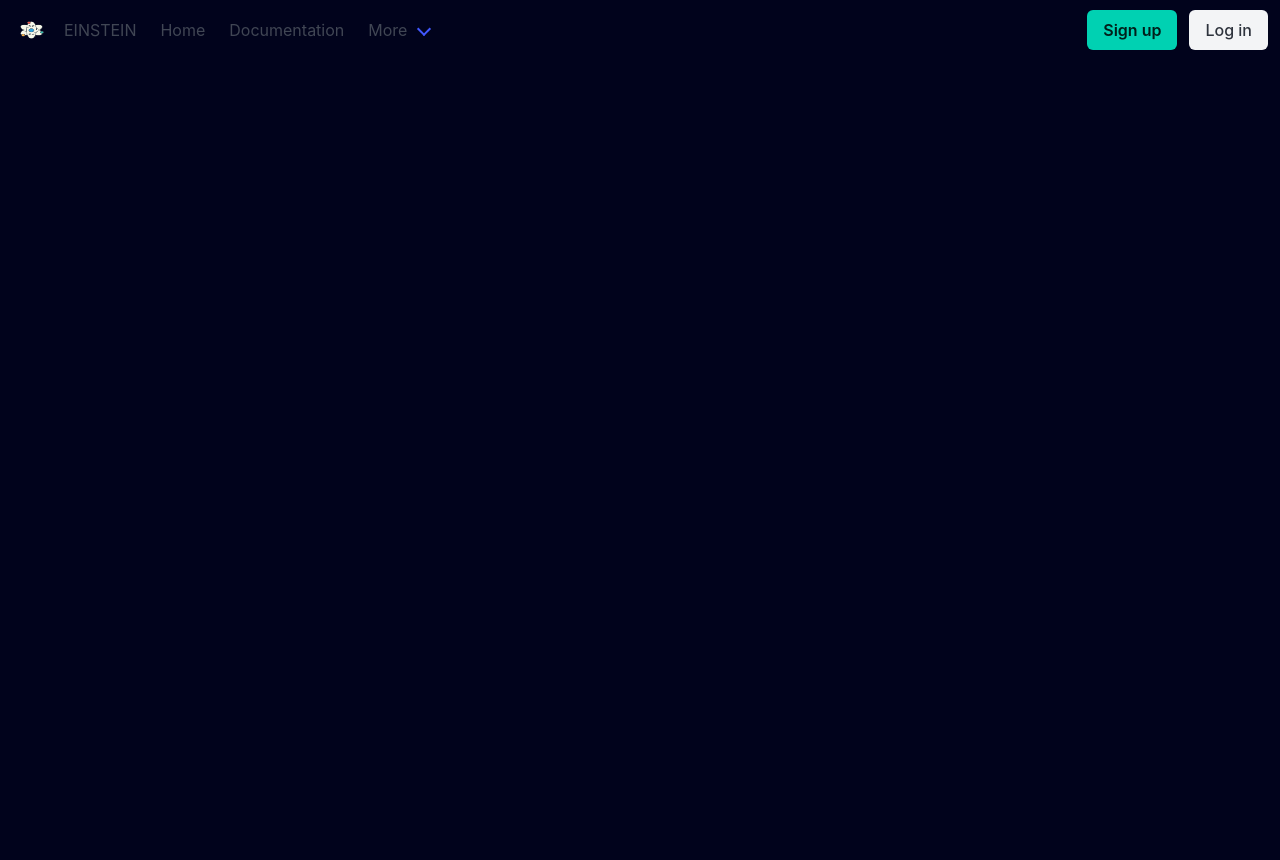
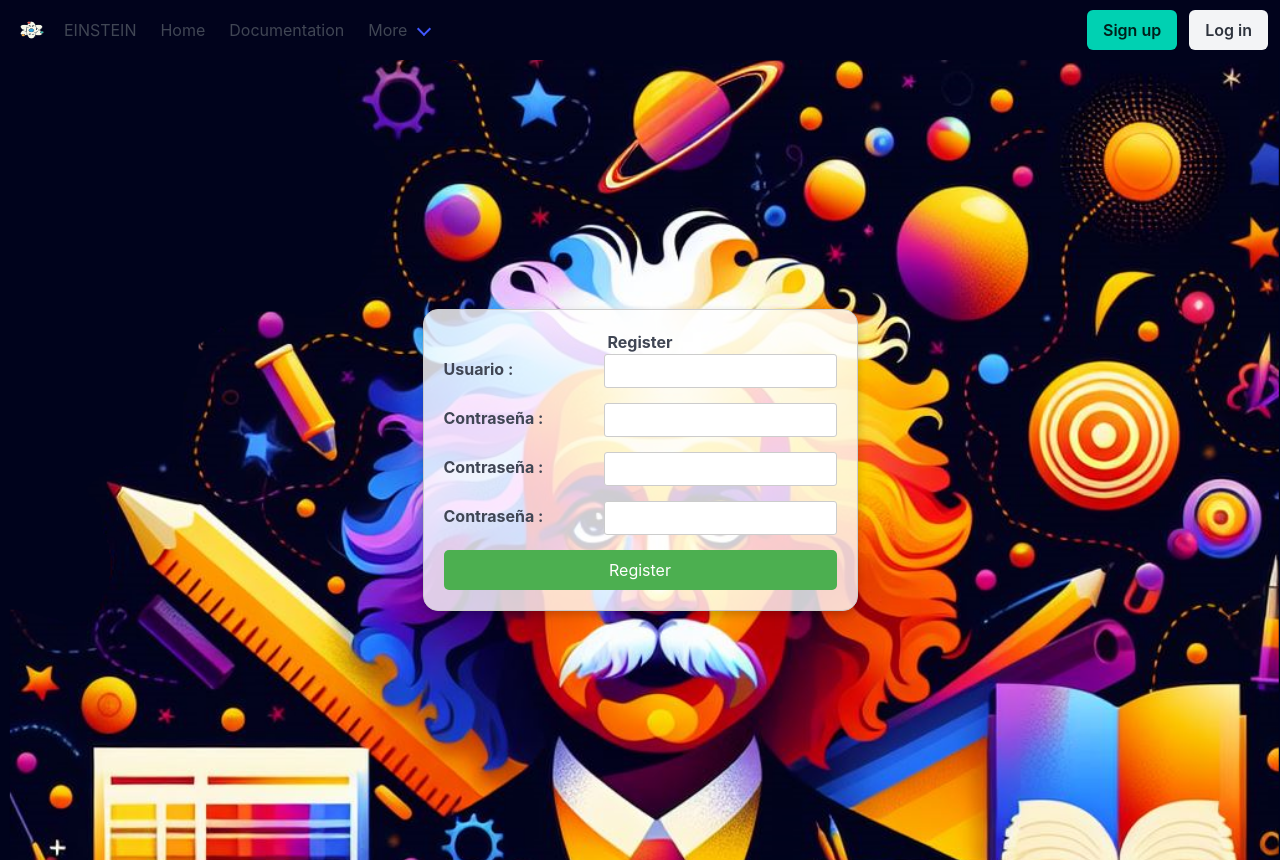
Before and after one commit to HernanElichiry/TP.Final.FullStack, a React (Vite) app: page /register in a window 1280 px wide. Before the commit the page ends 800 px from the top, so only its background shows below. Built offline with nearby package versions, Linux system fonts and the light colour scheme.

Commit message:
actualizacion del register y modificacion del login

```diff
--- a/src/App.jsx
+++ b/src/App.jsx
@@ -12,6 +12,7 @@ import LoginForm from "./LandigPage/Login/login";
 import MyCourses from "./LandigPage/User/myCourses";
 import Favorites from "./LandigPage/User/favorites";
 import ProfessorMenu from "./LandigPage/User/professor";
+import RegisterForm from "./LandigPage/Login/register";
 
 function App() {
   return (
@@ -21,6 +22,7 @@ function App() {
         <Routes>
           <Route path="/" element={<HomePage />} />
            <Route path="Login" element={<LoginForm />} />
+           <Route path="register" element= {<RegisterForm />}/>
          {/*  <Route path="/login" element={<LoginForm onLogin={handleLogin} />} />*/}
           <Route path="/usermenu/*" element={<UserMenu />} >
             <Route path="change-password" element={<ChangePasswordForm />} />
--- a/src/LandigPage/Home/HomePage.jsx
+++ b/src/LandigPage/Home/HomePage.jsx
@@ -1,8 +1,7 @@
 import { HomePageText } from "../Background/Background";
 import React from "react";
 import ResponsiveCarousel from "../Carousel/ResponsiveCarousel";
-import UserMenu from "../User/user";
-import LoginForm from "../Login/login";
+
 
 const courses = [
   {
--- a/src/LandigPage/Login/login.css
+++ b/src/LandigPage/Login/login.css
@@ -2,19 +2,27 @@
     display: flex;
     align-items: center;
     height: 100vh;
+    background-image: url('../Background/einstein4.png'); /* Ruta a tu imagen */
+    background-size: cover;
+    background-position: center;
   }
 
+
 .login-container {
-    width: 400px;
+    background-color: rgba(255, 255, 255, 0.8);
+    width: 400;
     margin: 0 auto;
     padding: 20px;
     border: 1px solid #ccc;
-    border-radius: 5px;
-    background-color: #f9f9f9;
+    border-radius: 15px;
+    box-shadow: 0 4px 8px rgba(0, 0, 0, 0.2);
+
   }
   h2{
     justify-content: center;
     display: flex;
+    font-weight: bold;
+
   }
 
   .login-form {
@@ -29,8 +37,9 @@
   }
 
   label {
-    font-weight: bold;
+    font-weight:bold;
     margin-bottom: 5px;
+
 
   }
 
@@ -46,7 +55,7 @@
     background-color: #4caf50;
     color: #fff;
     border: none;
-    border-radius: 3px;
+    border-radius: 5px;
     cursor: pointer;
   }
 
--- /dev/null
+++ b/src/LandigPage/Login/register.jsx
@@ -0,0 +1,80 @@
+import React, { useState } from "react";
+import { useNavigate } from 'react-router-dom';
+import "./login.css";
+import  einsteinImage from '../Background/einstein4.png'
+const RegisterForm = () => {
+  const [email, setEmail] = useState("");
+  const [password, setPassword] = useState("");
+  const navigate = useNavigate();
+
+  const handleLogin = () => {
+
+     // Lógica de autenticación aquí
+    // Si es exitoso:
+
+      navigate('/Login');
+
+
+  };
+
+  return (
+    <div>
+      <div className="app-container">
+
+        <div className="login-container">
+
+          <h2>Register</h2>
+          <form onSubmit={handleLogin} className="login-form">
+            <div className="form-group">
+              <label htmlFor="email">Usuario : </label>
+              <input
+               // type="email"
+                id="email"
+                value={email}
+                onChange={(e) => setEmail(e.target.value)}
+
+              />
+            </div>
+            <div className="form-group">
+              <label htmlFor="password">Contraseña :</label>
+              <input
+                /*type="password"*/
+                id="password"
+                value={password}
+                onChange={(e) => setPassword(e.target.value)}
+
+              />
+            </div>
+            <div className="form-group">
+              <label htmlFor="password">Contraseña :</label>
+              <input
+                /*type="password"*/
+                id="password"
+                value={password}
+                onChange={(e) => setPassword(e.target.value)}
+
+              />
+            </div>
+            <div className="form-group">
+              <label htmlFor="password">Contraseña :</label>
+              <input
+                /*type="password"*/
+                id="password"
+                value={password}
+                onChange={(e) => setPassword(e.target.value)}
+
+              />
+            </div>
+            <button onClick={handleLogin} type="submit" className="login-btn">
+              Register
+            </button>
+          </form>
+        </div>
+
+      </div>
+
+    </div>
+  );
+};
+
+export default RegisterForm;
--- a/src/LandigPage/navbar/navbar.jsx
+++ b/src/LandigPage/navbar/navbar.jsx
@@ -56,10 +56,12 @@ function Navbar() {
           <div className="navbar-end">
             <div className="navbar-item">
               <div className="buttons">
-                <Link to="login" className="button is-primary">
+                <Link to="register" className="button is-primary">
                   <strong>Sign up</strong>
                 </Link>
-                <a className="button is-light">Log in</a>
+                <Link to="Login" className="button is-light">
+                 <strong>Log in</strong>
+                 </Link>
               </div>
             </div>
           </div>
```
